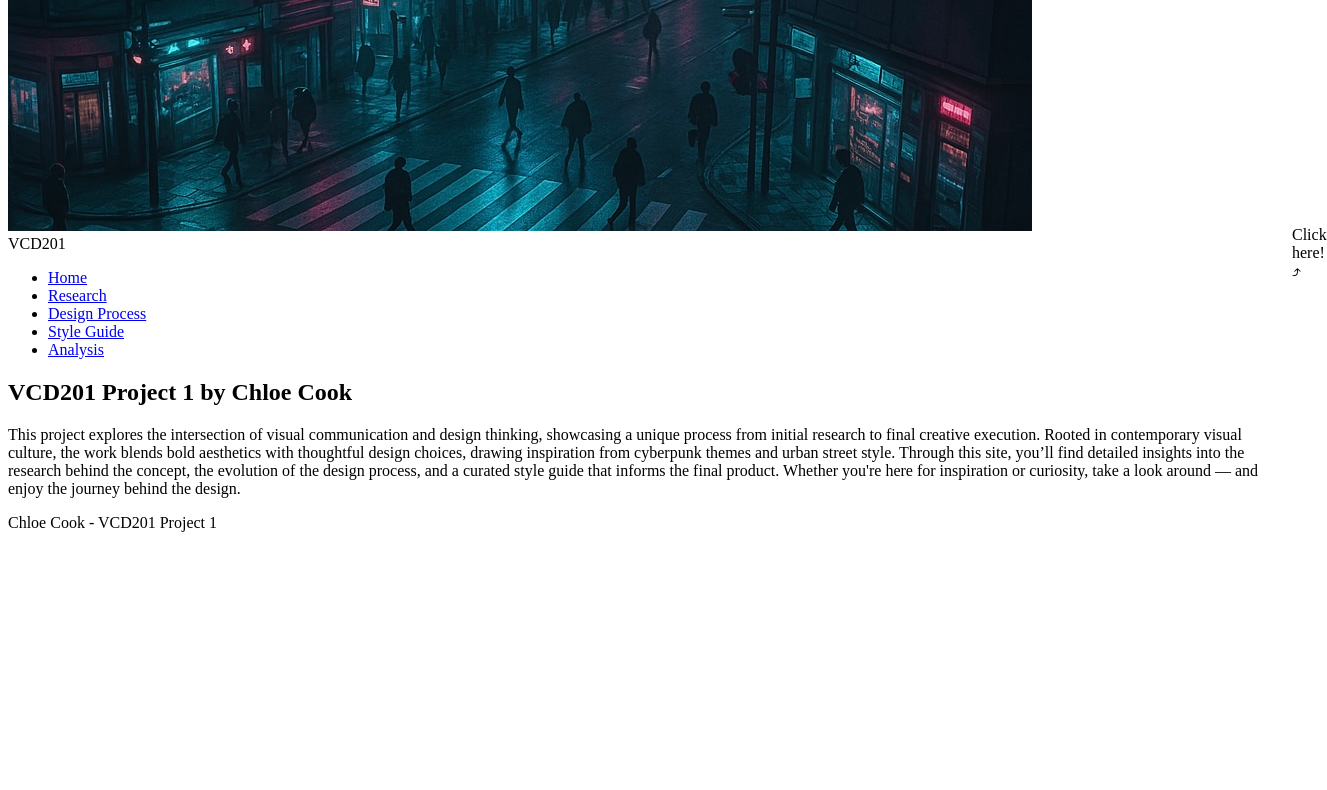
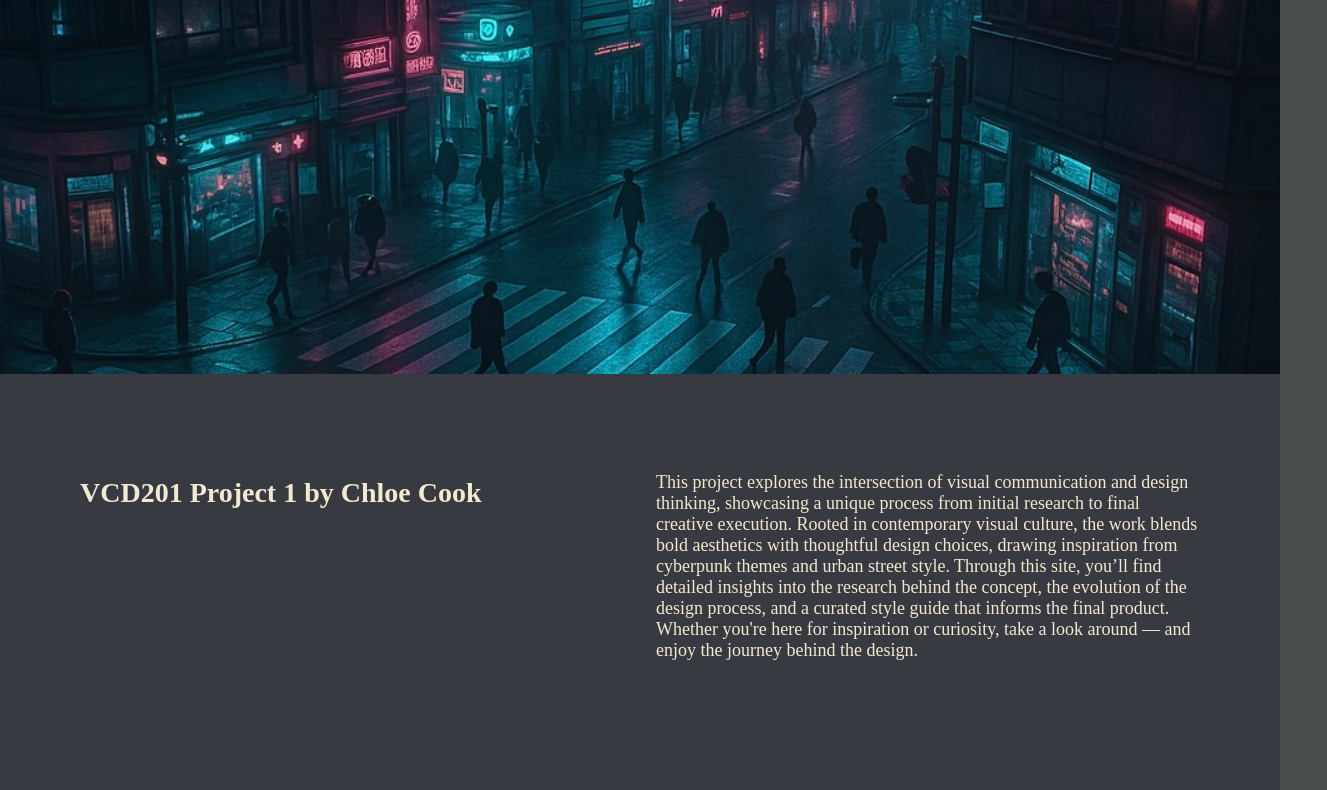
Before and after one commit to chloecook1224/VCD201, a plain HTML site: page index.html in a window 1280 px wide. Shown: the part 382-1172 px from the top of the page, 1327 px wide, since content can reach past the window. Before the commit the page ends 930 px from the top, so only its background shows below. Drawn offline with Linux system fonts and the light colour scheme; the site is published under a folder, as on GitHub Pages, so addresses that start at the root find nothing; a web font is replaced by a local one.

Commit message:
style fix

```diff
--- a/analysis.html
+++ b/analysis.html
@@ -4,7 +4,7 @@
     <meta charset="UTF-8" />
     <meta name="viewport" content="width=device-width, initial-scale=1.0"/>
     <title>Analysis - VCD201</title>
-    <link rel="stylesheet" href="/styles.css" />
+    <link rel="stylesheet" href="styles.css" />
 </head>
 <body>
 
--- a/index.html
+++ b/index.html
@@ -4,7 +4,7 @@
     <meta charset="UTF-8">
     <meta name="viewport" content="width=device-width, initial-scale=1.0">
     <title>VCD201</title>
-    <link rel="stylesheet" href="/styles.css">
+    <link rel="stylesheet" href="styles.css">
 </head>
 <body>
     <!-- <header>
```
Also changed, not shown: design-process.html (+1 -1 lines), research.html (+1 -1 lines), style-guide.html (+1 -1 lines).
